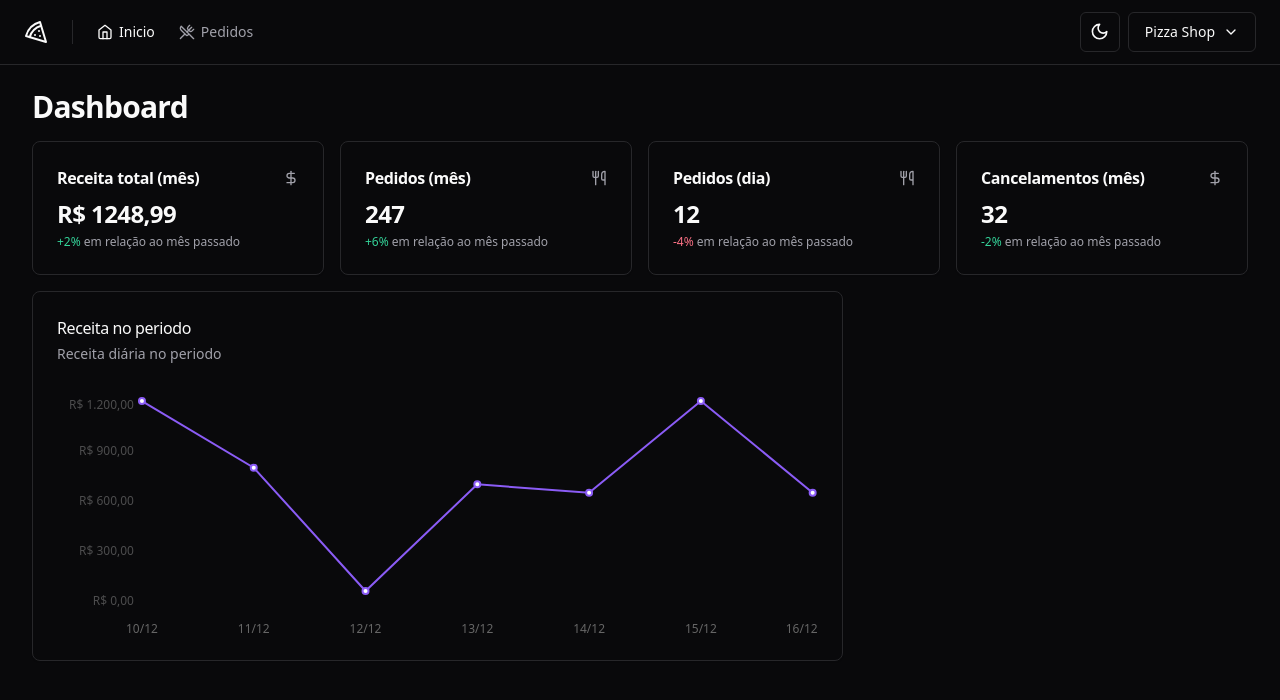
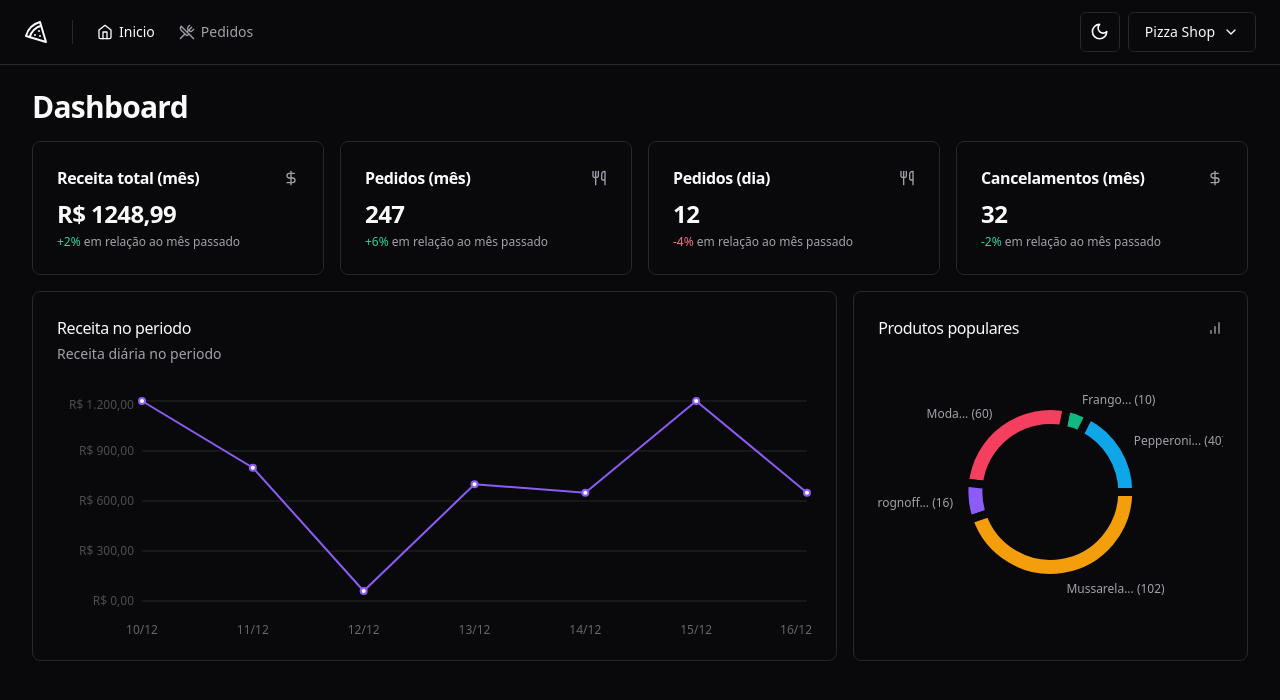
Before and after one commit to clevessonmendonca/pizza-app, a React (Vite) app: page / in a window 1280 px wide. Shown: the top 700 px of the page. Built offline with nearby package versions, Linux system fonts and the light colour scheme.

Commit message:
feat: popular chart

```diff
--- a/src/pages/app/dashboard/dashboard.tsx
+++ b/src/pages/app/dashboard/dashboard.tsx
@@ -4,6 +4,7 @@
 import { DayOrdersAmountCard } from "./day-orders-amount-card";
 import { MonthCanceledOrdersAmountCard } from "./month-canceled-orders-amount";
 import { RevenueChart } from "./revenue-chart";
+import { PopularChart } from "./popular-chart";
 
 export const Dashboard = () => {
   return (
@@ -19,8 +20,9 @@
           <MonthCanceledOrdersAmountCard />
         </div>
 
-        <div className="grid grid-cols-9 ga-4">
+        <div className="grid grid-cols-9 gap-4">
           <RevenueChart />
+          <PopularChart />
         </div>
       </div>
     </>
--- /dev/null
+++ b/src/pages/app/dashboard/popular-chart.tsx
@@ -0,0 +1,99 @@
+import { Card, CardContent, CardHeader, CardTitle } from "@/components/ui/card";
+import colors from "tailwindcss/colors";
+import {
+  ResponsiveContainer,
+  PieChart,
+  Pie,
+  CartesianGrid,
+  Cell,
+} from "recharts";
+import { BarChart } from "lucide-react";
+
+const data = [
+  { product: "Pepperoni", amount: 40 },
+  { product: "Frango", amount: 10 },
+  { product: "Moda", amount: 60 },
+  { product: "Strognoff", amount: 16 },
+  { product: "Mussarela", amount: 102 },
+];
+
+const COLORS = [
+  colors.sky[500],
+  colors.emerald[500],
+  colors.rose[500],
+  colors.violet[500],
+  colors.amber[500],
+];
+
+export const PopularChart = () => {
+  return (
+    <Card className="col-span-3">
+      <CardHeader className="pb-8">
+        <div className="flex items-center justify-between">
+          <CardTitle className="text-base font-medium">
+            Produtos populares
+          </CardTitle>
+          <BarChart className="w-4 h-4 text-muted-foreground" />
+        </div>
+      </CardHeader>
+
+      <CardContent>
+        <ResponsiveContainer width="100%" height={240}>
+          <PieChart data={data} style={{ fontSize: 12 }}>
+            <Pie
+              data={data}
+              dataKey="amount"
+              nameKey="product"
+              cx="50%"
+              cy="50%"
+              outerRadius={86}
+              innerRadius={64}
+              strokeWidth={8}
+              fill={colors.emerald["500"]}
+              label={({
+                cx,
+                cy,
+                midAngle,
+                innerRadius,
+                outerRadius,
+                value,
+                index,
+              }) => {
+                const RADIAN = Math.PI / 180;
+                const radius = 12 + innerRadius + (outerRadius - innerRadius);
+                const x = cx + radius * Math.cos(-midAngle * RADIAN);
+                const y = cy + radius * Math.sin(-midAngle * RADIAN);
+
+                return (
+                  <text
+                    x={x}
+                    y={y}
+                    className="fill-muted-foreground text-xs"
+                    textAnchor={x > cx ? "start" : "end"}
+                    dominantBaseline="central"
+                  >
+                    {data[index].product
+                      .substring(0, 12)
+                      .concat("...")}{" "}
+                    ({value})
+                  </text>
+                );
+              }}
+              labelLine={false}
+            >
+              {data.map((_, index) => {
+                return (
+                  <Cell
+                    key={`cell-${index}`}
+                    fill={COLORS[index % COLORS.length]}
+                    className="stroke-card hover:opacity-80"
+                  />
+                );
+              })}
+            </Pie>
+          </PieChart>
+        </ResponsiveContainer>
+      </CardContent>
+    </Card>
+  );
+};
--- a/src/pages/app/dashboard/revenue-chart.tsx
+++ b/src/pages/app/dashboard/revenue-chart.tsx
@@ -12,7 +12,7 @@
   XAxis,
   YAxis,
   Line,
-  Tooltip,
+  CartesianGrid,
 } from "recharts";
 
 const data = [
@@ -53,6 +53,9 @@
               axisLine={false}
               tickLine={false}
             />
+
+            <CartesianGrid vertical={false} className="stroke-muted" />
+
             <Line
               type="linear"
               stroke={colors.violet["500"]}
```
